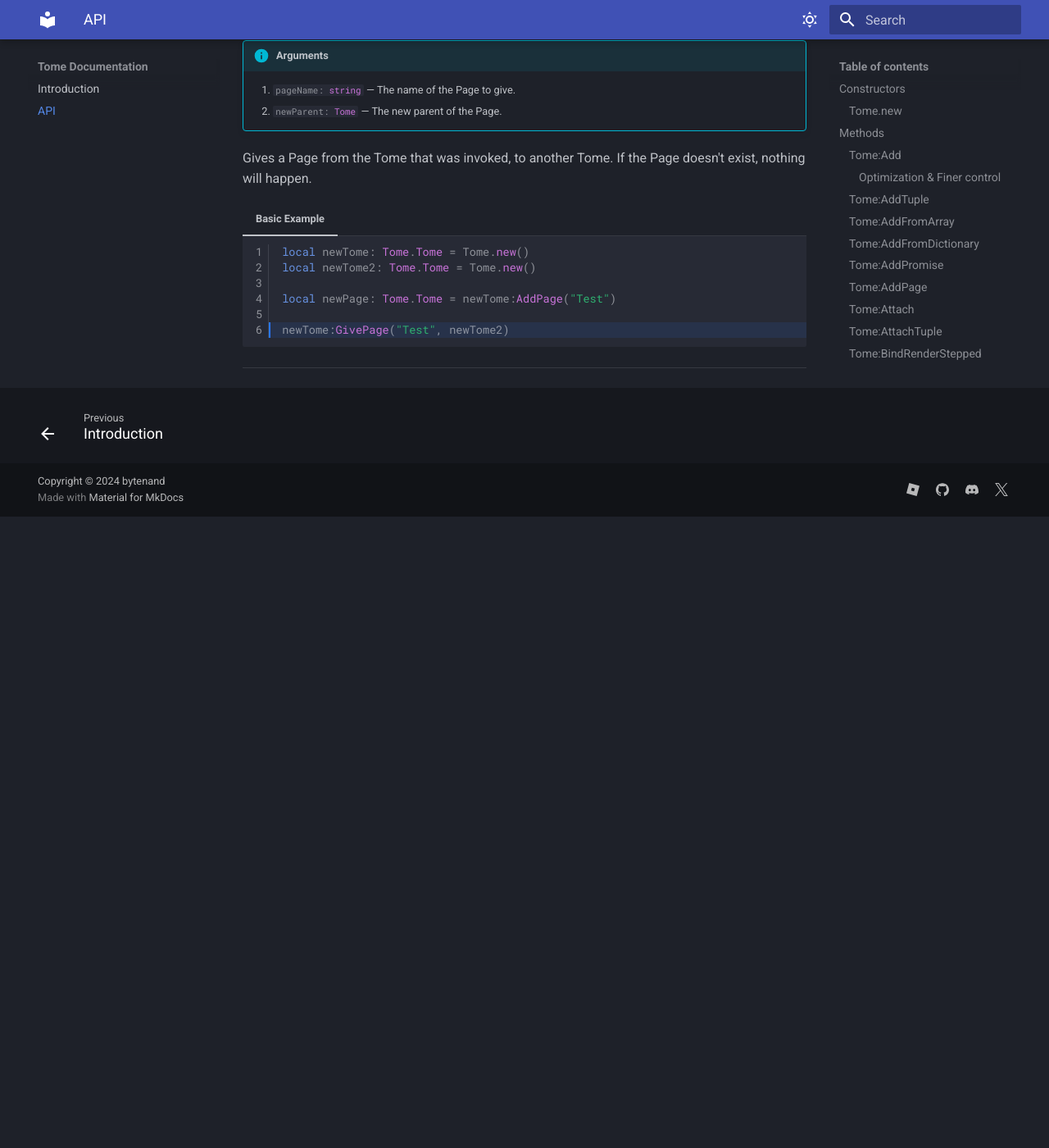
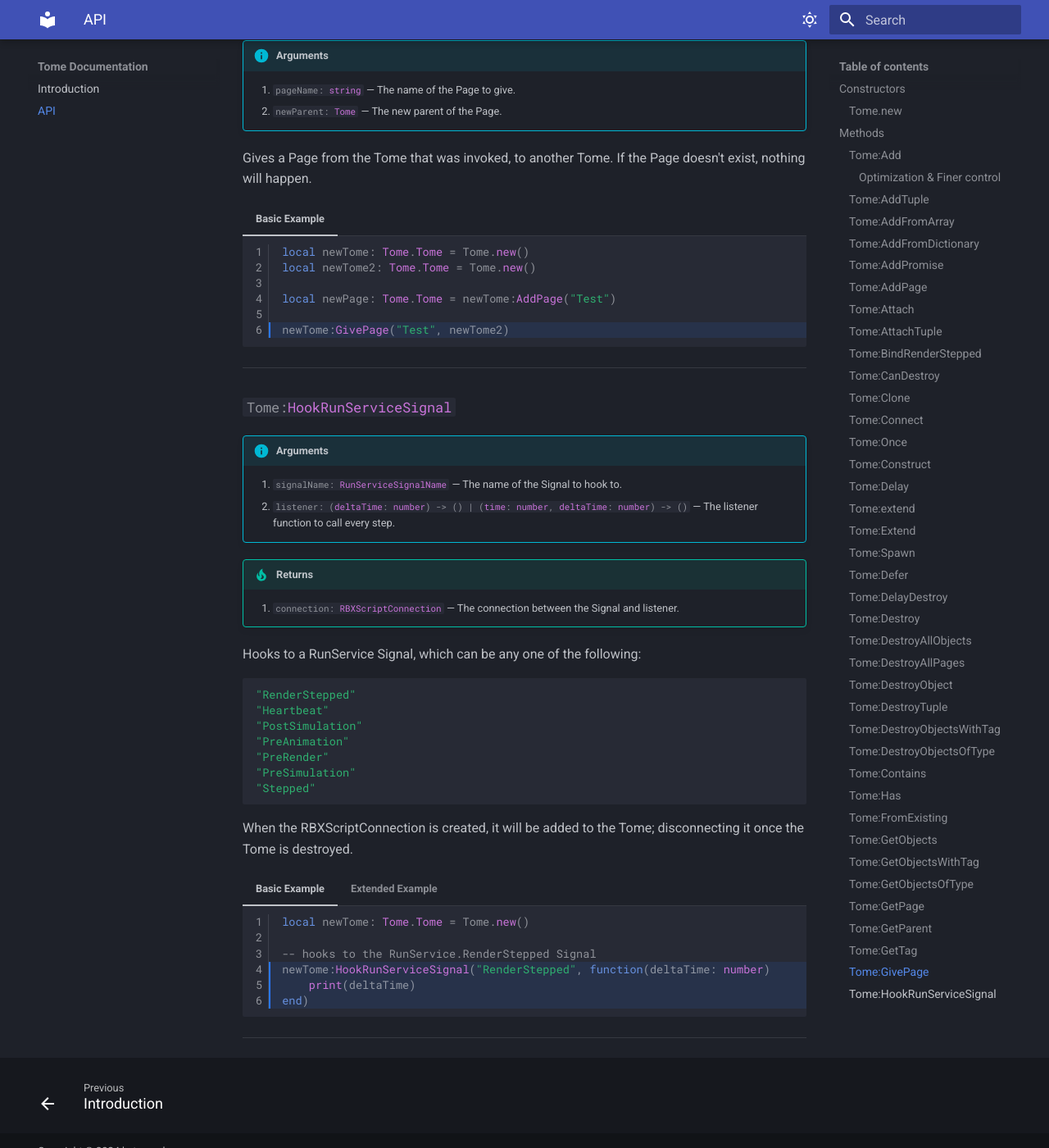
Before and after one commit to y29r/tome-docs, an MkDocs documentation site: the page built from docs/API.md, in a window 1280 px wide and 1400 px high, scrolled down 21251 px. Shown: the whole window at 82% size. Built offline with MkDocs 1.6.1 and Material for MkDocs 9.7.7, drawn with Linux system fonts in a browser that asks for light colours; before the commit the page ends 21881 px from its top, so only the background shows below that.

Commit message:
Added Tome:HookRunServiceSignal

````diff
--- a/docs/API.md
+++ b/docs/API.md
@@ -1121,3 +1121,50 @@ Gives a Page from the Tome that was invoked, to another Tome. If the Page doesn'
 	```
 
 ---
+
+### `#!luau Tome:HookRunServiceSignal`
+
+!!! info "Arguments"
+	1. `#!luau signalName: RunServiceSignalName` &mdash; The name of the Signal to hook to.
+	2. `#!luau listener: (deltaTime: number) -> () | (time: number, deltaTime: number) -> ()` &mdash; The listener function to call every step.
+
+!!! tip "Returns"
+	1. `#!luau connection: RBXScriptConnection` &mdash; The connection between the Signal and listener.
+
+Hooks to a RunService Signal, which can be any one of the following:
+```luau
+"RenderStepped"
+"Heartbeat"
+"PostSimulation"
+"PreAnimation"
+"PreRender"
+"PreSimulation"
+"Stepped"
+```
+
+When the RBXScriptConnection is created, it will be added to the Tome; disconnecting it once the Tome is destroyed.
+
+=== "Basic Example"
+	```luau linenums="1" hl_lines="4-6"
+	local newTome: Tome.Tome = Tome.new()
+
+	-- hooks to the RunService.RenderStepped Signal
+	newTome:HookRunServiceSignal("RenderStepped", function(deltaTime: number)
+		print(deltaTime)
+	end)
+	```
+
+=== "Extended Example"
+	```luau linenums="1" hl_lines="3-5"
+	local newTome: Tome.Tome = Tome.new()
+
+	newTome:HookRunServiceSignal("RenderStepped", function(deltaTime: number)
+		print(deltaTime)
+	end)
+
+	task.wait(1)
+
+	newTome:Destroy() -- will :Disconnect the RBXScriptConnection made above
+	```
+
+---
````
